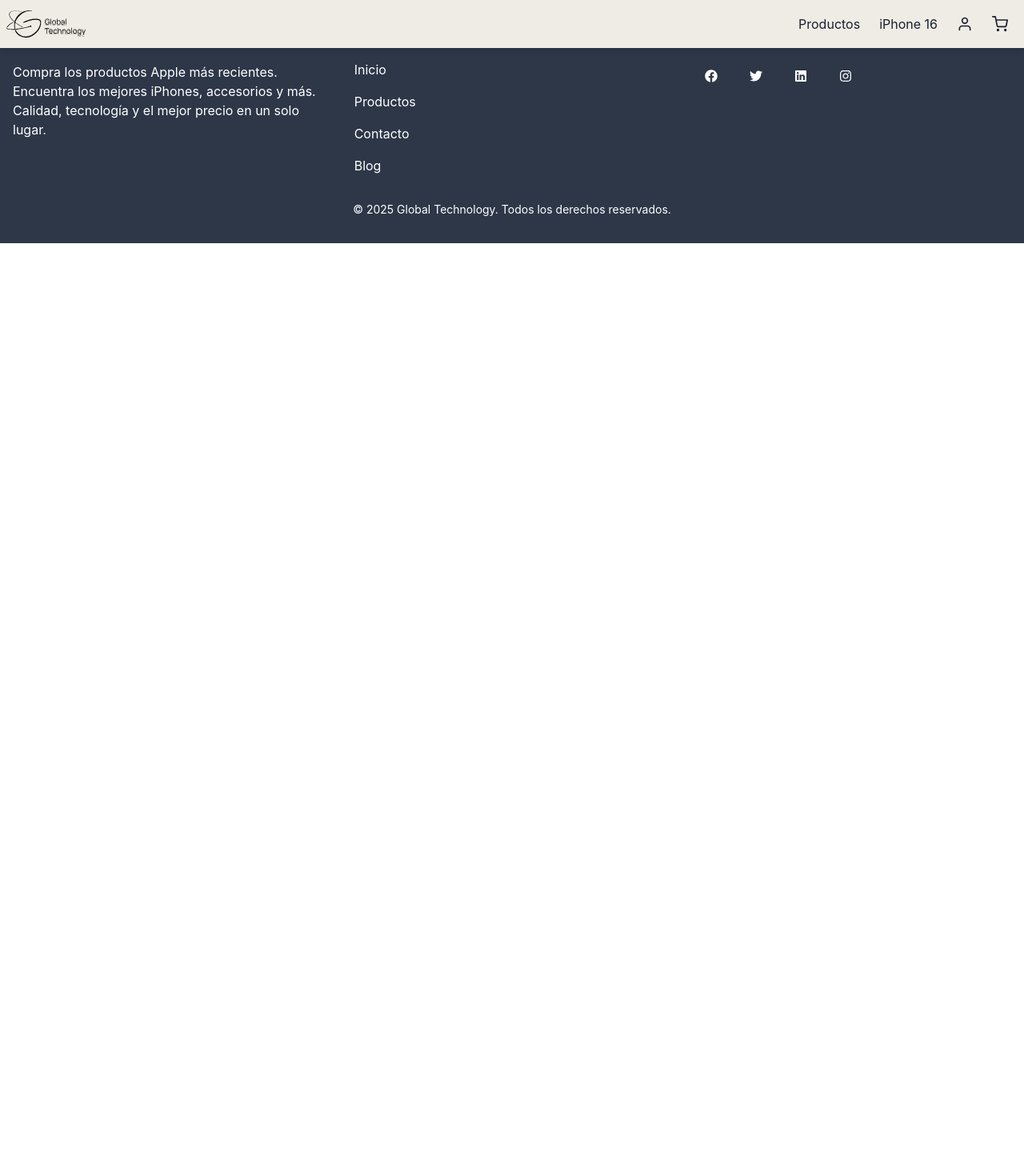
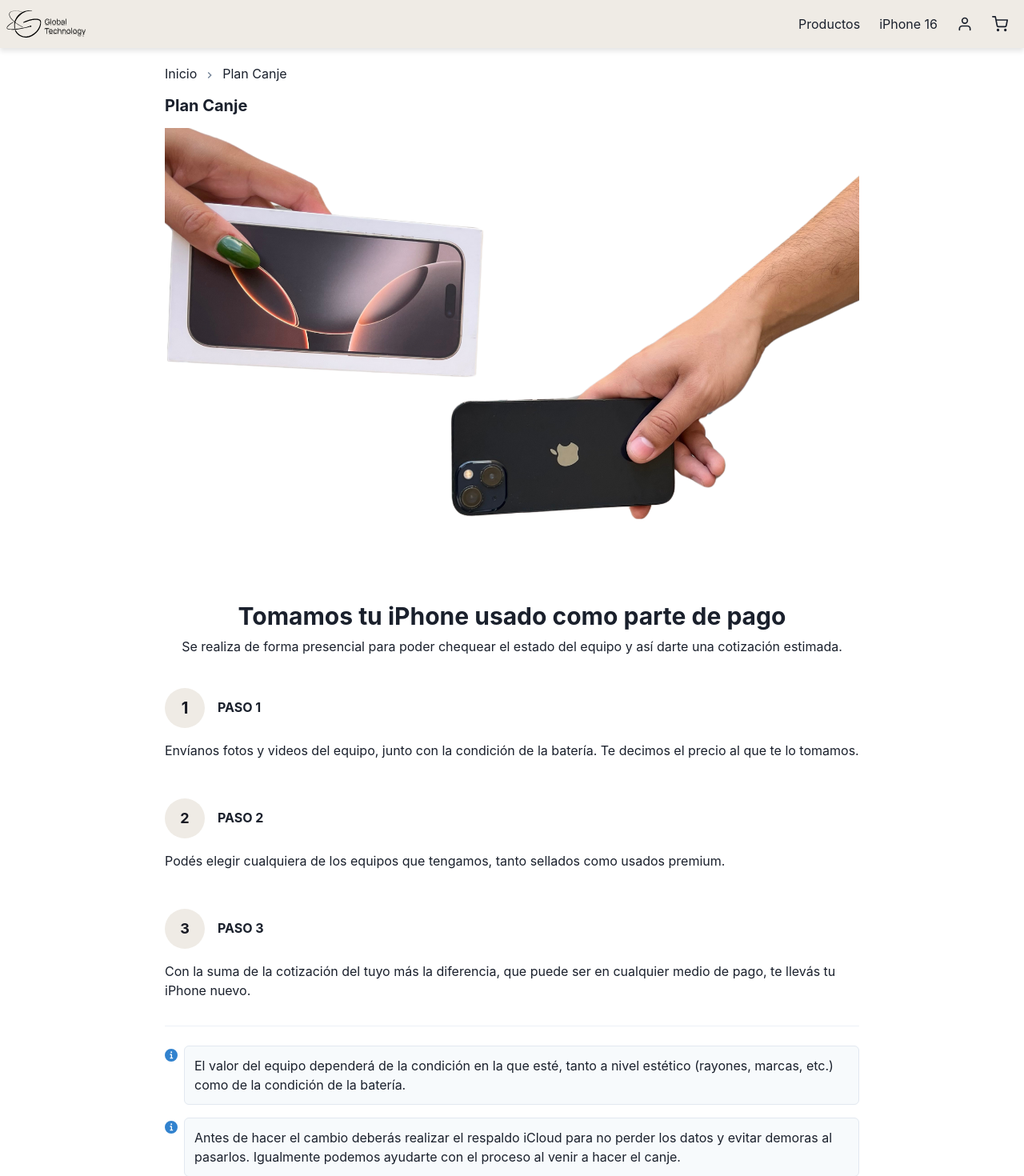
Before and after one commit to FlorenciaArispe/global_technology, a React (Vite) app: page /plan-canje in a window 1280 px wide. Shown: the top 1470 px of the page at 80% size. Before the commit the page ends 800 px from the top, so only its background shows below. Built offline with nearby package versions, Linux system fonts and the light colour scheme.

Commit message:
subo nuevo cambios

```diff
--- a/src/App.tsx
+++ b/src/App.tsx
@@ -9,6 +9,8 @@ import Footer from './components/Footer';
 import Productos from './pages/Productos';
 import ScrollToTop from './components/ScrollToTop';
 import DetalleProducto from './components/DetalleProducto';
+import Contacto from './pages/Contacto';
+import PlanCanje from './pages/PlanCanje';
 
 
 
@@ -25,6 +27,8 @@ function App() {
             <Route path="/carrito" element={<Carrito />} />
             <Route path="/productos" element={<Productos />} />
             <Route path="/productos/:id" element={<DetalleProducto />} />
+            <Route path="/contacto" element={<Contacto />} />
+            <Route path="/plan-canje" element={<PlanCanje />} />
 
           </Routes>
 
--- a/src/components/Footer.tsx
+++ b/src/components/Footer.tsx
@@ -19,7 +19,15 @@ const Footer = () => {
           {/* Columna 2: Enlaces rápidos */}
           <Stack spacing={4}>
             <Text fontSize="lg" fontWeight="semibold">Enlaces rápidos</Text>
-            <Link href="#" _hover={{ textDecoration: 'underline' }}>Inicio</Link>
+            <Link
+            textAlign={"left"}
+  as="button"
+  onClick={() => {
+    navigate('/');
+  }}
+  _hover={{ textDecoration: 'underline' }}
+>
+Inicio</Link>
             <Link
             textAlign={"left"}
   as="button"
@@ -30,8 +38,18 @@ const Footer = () => {
 >
   Productos
 </Link>
+<Link
+            textAlign={"left"}
+  as="button"
+  onClick={() => {
+    navigate('/plan-canje');
+  }}
+  _hover={{ textDecoration: 'underline' }}
+>
+Plan Canje</Link>
+
             <Link href="#" _hover={{ textDecoration: 'underline' }}>Contacto</Link>
-            <Link href="#" _hover={{ textDecoration: 'underline' }}>Blog</Link>
+
           </Stack>
 
           {/* Columna 3: Redes sociales */}
@@ -47,26 +65,6 @@ const Footer = () => {
                 aria-label="Facebook"
                 color="white"
                 _hover={{ bg: "facebook.500" }}
-              />
-              <IconButton
-                as="a"
-                href="https://www.twitter.com"
-                target="_blank"
-                icon={<FaTwitter />}
-                variant="ghost"
-                aria-label="Twitter"
-                color="white"
-                _hover={{ bg: "twitter.400" }}
-              />
-              <IconButton
-                as="a"
-                href="https://www.linkedin.com"
-                target="_blank"
-                icon={<FaLinkedin />}
-                variant="ghost"
-                aria-label="LinkedIn"
-                color="white"
-                _hover={{ bg: "linkedin.500" }}
               />
               <IconButton
                 as="a"
--- a/src/components/MenuMobile.tsx
+++ b/src/components/MenuMobile.tsx
@@ -8,6 +8,8 @@ import {
   useDisclosure,
   VStack,
   Button,
+  Box,
+  Divider,
 } from "@chakra-ui/react";
 import { FiMenu } from "react-icons/fi";
 import { useNavigate } from "react-router-dom";
@@ -37,7 +39,17 @@ export const MenuMobile = () => {
           <DrawerCloseButton fontSize="18px" mt={1} mr={2} />
 
           <DrawerBody>
-            <VStack spacing={6} mt={10} align="start">
+            <VStack spacing={3} mt={10} align="start">
+            <Button
+  variant="ghost"
+  color="black"
+  onClick={() => {
+    navigate('/');
+    onClose();
+  }}
+>
+  Inicio
+</Button>
             <Button
   variant="ghost"
   color="black"
@@ -49,17 +61,78 @@ export const MenuMobile = () => {
   Productos
 </Button>
 
+<Button
+  variant="ghost"
+  color="black"
+    fontWeight="normal"
+  onClick={() => {
+    navigate('/productos?categoria=Sellados');
+    onClose();
+  }}
+>
+  Sellados
+</Button>
+<Button
+  variant="ghost"
+  color="black"
+    fontWeight="normal"
+  onClick={() => {
+    navigate('/productos?categoria=Usados');
+    onClose();
+  }}
+>
+  Usados
+</Button>
+
+<Button
+  variant="ghost"
+  color="black"
+    fontWeight="normal"
+  onClick={() => {
+    navigate('/productos?categoria=Accesorios');
+    onClose();
+  }}
+>
+  Accesorios
+</Button>
 
 <Button
   variant="ghost"
   color="black"
   onClick={() => {
-    {/*  navigate('/productos'); */}
+    navigate('/plan-canje');
     onClose();
   }}
 >
-  Pedidos
+  Plan Canje
 </Button>
+
+
+<Button
+  variant="ghost"
+  color="black"
+  onClick={() => {
+    navigate('/contacto');
+    onClose();
+  }}
+>
+  Contacto
+</Button>
+
+<Box w="100%" pt={5}>
+                <Divider />
+                <Button
+                  variant="ghost"
+                  color="black"
+                  mt={4}
+                  onClick={() => {
+                    navigate('/login');
+                    onClose();
+                  }}
+                >
+                  Iniciar sesión
+                </Button>
+              </Box>
 
             </VStack>
           </DrawerBody>
--- a/src/components/Navbar.tsx
+++ b/src/components/Navbar.tsx
@@ -23,7 +23,7 @@ const Navbar = () => {
   boxShadow="0 4px 6px rgba(0, 0, 0, 0.1)"
 >
       <Box display={{ base: "block", md: "none" }}>
-        <Image src="/images/COMPLETO-Negro.svg" alt="Logo" height="30px" ml={1} />
+        <Image src="/images/logo_con_fondo.png" alt="Logo" height="50px" />
       </Box>
 
       <Image
--- a/src/components/ScrollToTop.tsx
+++ b/src/components/ScrollToTop.tsx
@@ -5,7 +5,7 @@ const ScrollToTop = () => {
   const { pathname } = useLocation();
 
   useEffect(() => {
-    const rutasQueScrollean = ['/productos', '/producto'];
+    const rutasQueScrollean = ['/productos', '/producto', '/plan-canje'];
 
     const debeScrollear = rutasQueScrollean.some((ruta) =>
       pathname.startsWith(ruta)
--- /dev/null
+++ b/src/pages/Contacto.tsx
@@ -0,0 +1,109 @@
+import {
+    Box,
+    Text,
+    Input,
+    Textarea,
+    Button,
+    VStack,
+    useToast,
+    Breadcrumb,
+    BreadcrumbItem,
+    BreadcrumbLink,
+    Heading,
+  } from "@chakra-ui/react";
+  import { ChevronRightIcon } from "@chakra-ui/icons";
+  import { useState } from "react";
+
+  const Contacto = () => {
+    const [nombre, setNombre] = useState("");
+    const [correo, setCorreo] = useState("");
+    const [telefono, setTelefono] = useState("");
+    const [mensaje, setMensaje] = useState("");
+    const toast = useToast();
+
+    const handleSubmit = (e: React.FormEvent) => {
+      e.preventDefault();
+
+      if (!nombre || !correo || !telefono || !mensaje) {
+        toast({
+          title: "Por favor completá todos los campos.",
+          status: "warning",
+          duration: 3000,
+          isClosable: true,
+        });
+        return;
+      }
+
+      toast({
+        title: "Mensaje enviado.",
+        description: "Gracias por contactarnos.",
+        status: "success",
+        duration: 3000,
+        isClosable: true,
+      });
+
+      setNombre("");
+      setCorreo("");
+      setTelefono("");
+      setMensaje("");
+    };
+
+    return (
+      <Box w="100%" px={4} mt={{ base: "65px", md: "80px" }} maxW="700px" mx="auto">
+        {/* Breadcrumb */}
+        <Breadcrumb spacing="8px" separator={<ChevronRightIcon color="gray.500" />} mb={6}>
+          <BreadcrumbItem>
+            <BreadcrumbLink href="/">Inicio</BreadcrumbLink>
+          </BreadcrumbItem>
+          <BreadcrumbItem isCurrentPage>
+            <BreadcrumbLink href="/contacto">Contacto</BreadcrumbLink>
+          </BreadcrumbItem>
+        </Breadcrumb>
+                <Heading size="md">Contacto</Heading>
+
+
+        {/* Información de contacto */}
+        <VStack align="start" spacing={5} mb={6} mt={5}>
+          <Text fontSize="lg">📞 (291) 123-4567</Text>
+          <Text fontSize="lg">📞 (11) 7654-3210</Text>
+          <Text fontSize="lg">✉️ contacto@ejemplo.com</Text>
+          <Text fontWeight="medium" mt={2}>
+            📍 Retiro directo en Bahía Blanca y CABA
+          </Text>
+        </VStack>
+
+        {/* Formulario */}
+        <Box as="form" onSubmit={handleSubmit} mb={20}>
+          <VStack spacing={4} align="stretch">
+            <Input
+              placeholder="Nombre"
+              value={nombre}
+              onChange={(e) => setNombre(e.target.value)}
+            />
+            <Input
+              type="email"
+              placeholder="Correo electrónico"
+              value={correo}
+              onChange={(e) => setCorreo(e.target.value)}
+            />
+            <Input
+              type="tel"
+              placeholder="Teléfono"
+              value={telefono}
+              onChange={(e) => setTelefono(e.target.value)}
+            />
+            <Textarea
+              placeholder="Mensaje"
+              value={mensaje}
+              onChange={(e) => setMensaje(e.target.value)}
+            />
+            <Button type="submit" colorScheme="blue">
+              Enviar
+            </Button>
+          </VStack>
+        </Box>
+      </Box>
+    );
+  };
+
+  export default Contacto;
--- /dev/null
+++ b/src/pages/PlanCanje.tsx
@@ -0,0 +1,139 @@
+import {
+    Box,
+    Breadcrumb,
+    BreadcrumbItem,
+    BreadcrumbLink,
+    Heading,
+    Text,
+    Image,
+    Divider,
+    VStack,
+    HStack,
+    Icon,
+  } from "@chakra-ui/react";
+  import { ChevronRightIcon, InfoIcon } from "@chakra-ui/icons";
+
+  const PlanCanje = () => {
+    return (
+      <Box w="100%" px={4} mt={{ base: "65px", md: "80px" }} maxW="900px" mx="auto">
+        <Breadcrumb spacing="8px" separator={<ChevronRightIcon color="gray.500" />} mb={4}>
+          <BreadcrumbItem>
+            <BreadcrumbLink href="/">Inicio</BreadcrumbLink>
+          </BreadcrumbItem>
+          <BreadcrumbItem isCurrentPage>
+            <BreadcrumbLink href="/plan-canje">Plan Canje</BreadcrumbLink>
+          </BreadcrumbItem>
+        </Breadcrumb>
+
+        <Heading size="md" mb={4}>Plan Canje</Heading>
+
+        <Image src="/images/plan-canje.png" alt="Plan Canje" w="100%" objectFit="cover" mb={6} />
+
+        <Heading textAlign="center" size="lg" mb={2}>
+          Tomamos tu iPhone usado como parte de pago
+        </Heading>
+
+        <Text fontSize="md" textAlign="center" mb={10}>
+          Se realiza de forma presencial para poder chequear el estado del equipo y así darte una cotización estimada.
+        </Text>
+
+<VStack align="start" spacing={12} mb={8}>
+  <VStack align="start" spacing={2}>
+    <HStack spacing={4} align="center">
+      <Box
+        bg="#efebe5"
+        color="gray.900"
+        rounded="full"
+        w="50px"
+        h="50px"
+        display="flex"
+        alignItems="center"
+        justifyContent="center"
+        fontSize="xl"
+        fontWeight="bold"
+      >
+        1
+      </Box>
+      <Heading size="sm">PASO 1</Heading>
+    </HStack>
+    <Text mt={2}>
+      Envíanos fotos y videos del equipo, junto con la condición de la batería. Te decimos el precio al que te lo tomamos.
+    </Text>
+  </VStack>
+
+  <VStack align="start" spacing={2}>
+    <HStack spacing={4} align="center">
+      <Box
+        bg="#efebe5"
+        color="gray.900"
+        rounded="full"
+        w="50px"
+        h="50px"
+        display="flex"
+        alignItems="center"
+        justifyContent="center"
+        fontSize="lg"
+        fontWeight="bold"
+      >
+        2
+      </Box>
+      <Heading size="sm">PASO 2</Heading>
+    </HStack>
+    <Text mt={2}>
+      Podés elegir cualquiera de los equipos que tengamos, tanto sellados como usados premium.
+    </Text>
+  </VStack>
+
+  <VStack align="start" spacing={2}>
+    <HStack spacing={4} align="center">
+      <Box
+        bg="#efebe5"
+        color="gray.900"
+        rounded="full"
+        w="50px"
+        h="50px"
+        display="flex"
+        alignItems="center"
+        justifyContent="center"
+        fontSize="lg"
+        fontWeight="bold"
+      >
+        3
+      </Box>
+      <Heading size="sm">PASO 3</Heading>
+    </HStack>
+    <Text mt={2}>
+      Con la suma de la cotización del tuyo más la diferencia, que puede ser en cualquier medio de pago, te llevás tu iPhone nuevo.
+    </Text>
+  </VStack>
+</VStack>
+
+
+
+        <Divider mb={6} />
+
+        <VStack align="start" spacing={4} mb={16}>
+          <HStack align="start">
+            <Icon as={InfoIcon} color="blue.500" mt={1} />
+            <Box bg="gray.50" p={3} rounded="md" border="1px solid" borderColor="gray.200">
+              <Text>
+                El valor del equipo dependerá de la condición en la que esté, tanto a nivel estético (rayones, marcas, etc.)
+                como de la condición de la batería.
+              </Text>
+            </Box>
+          </HStack>
+          <HStack align="start">
+            <Icon as={InfoIcon} color="blue.500" mt={1} />
+            <Box bg="gray.50" p={3} rounded="md" border="1px solid" borderColor="gray.200">
+              <Text>
+                Antes de hacer el cambio deberás realizar el respaldo iCloud para no perder los datos y evitar demoras
+                al pasarlos. Igualmente podemos ayudarte con el proceso al venir a hacer el canje.
+              </Text>
+            </Box>
+          </HStack>
+        </VStack>
+      </Box>
+    );
+  };
+
+  export default PlanCanje;
```
Also changed, not shown: src/pages/Productos.tsx (+21 -39 lines), public/images/logo_con_fondo.png (added), public/images/plan-canje.png (added).
